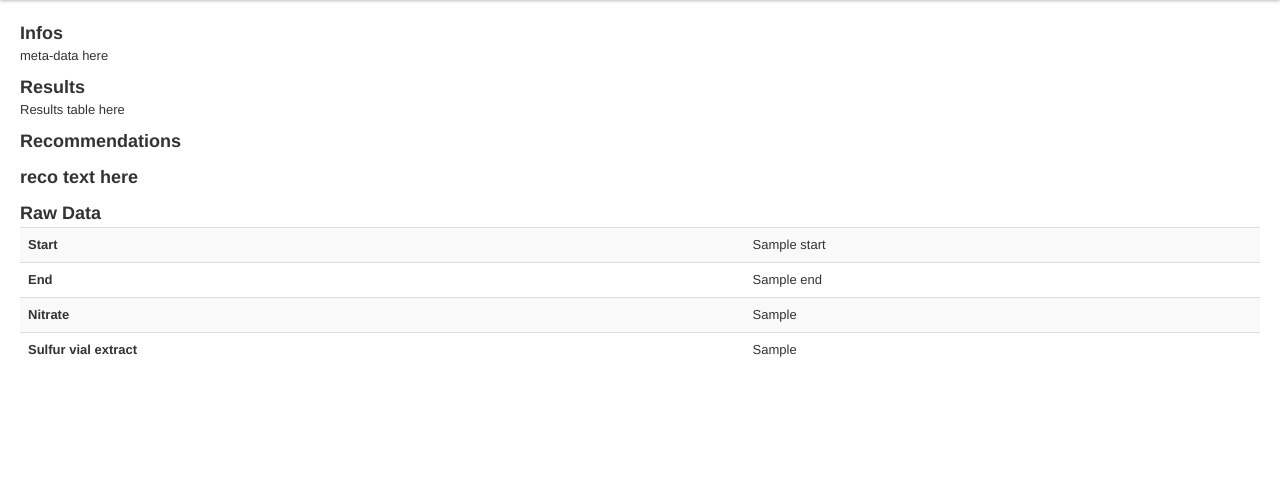
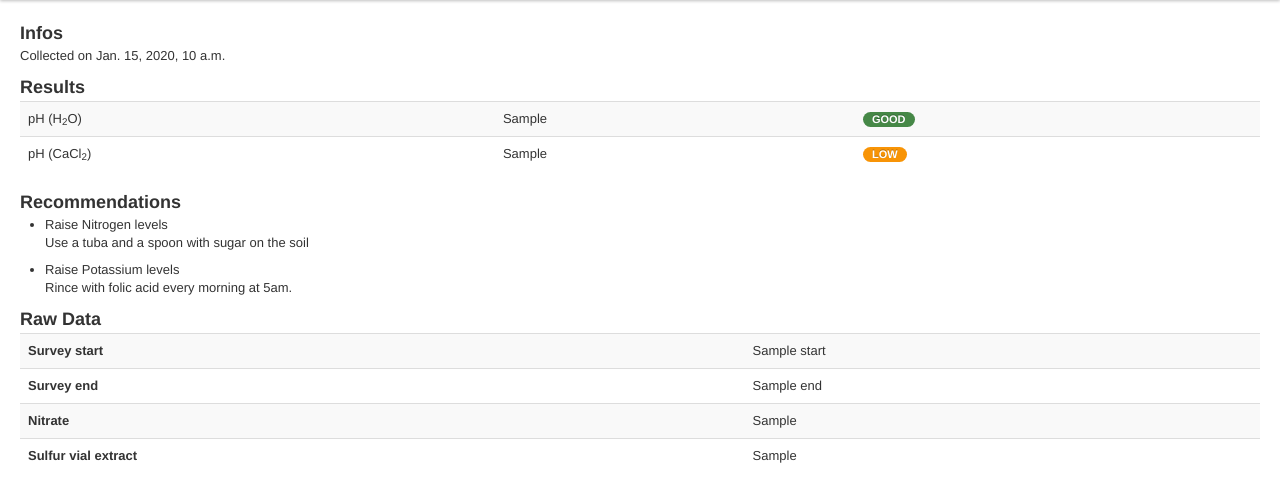
Before and after one commit to SEL-Columbia/microsites, a Django app: template soillab/templates/sample_detail.html in a window 1280 px wide. Shown: the part 40-542 px from the top of the page. Run offline with Django 3.2, Linux system fonts and the light colour scheme; the template is opened without the code that fills it: most values are stand-ins (such as "Sample title", 1, 10 or a date in 2020); parts of the project's set-up code (start-up, migrations or seed data) failed here and were passed over; some libraries are stand-ins or nearby versions.

Commit message:
UI elements in place

```diff
--- a/soillab/templates/sample_detail.html
+++ b/soillab/templates/sample_detail.html
@@ -13,18 +13,26 @@
 {% block content %}
 
 <h3>Infos</h3>
-<p>meta-data here</p>
+<p>Collected on {{ sample.today }}</p>
 
 <h3>Results</h3>
-<p>Results table here</p>
+<table class="table table-striped sample-results">
+<tr><td>pH (H<sub>2</sub>O)</td><td class='result_value'>{{ sample.ph_water_group_ph_water }}</td><td class='result_indic'><span class="badge badge-success">GOOD</span></td></tr>
+<tr><td>pH (CaCl<sub>2</sub>)</td><td class='result_value'>{{ sample.ph_cacl_ph_cacl2_sample }}</td><td class='result_indic'><span class="badge badge-warning">LOW</span></td></tr>
+</table>
 
-<h3>Recommendations</p>
-<p>reco text here</p>
+<h3>Recommendations</h3>
+<ul id="recommendations">
+    <li>Raise Nitrogen levels
+        <p>Use a tuba and a spoon with sugar on the soil</p></li>
+    <li>Raise Potassium levels
+        <p>Rince with folic acid every morning at 5am.</p></li>
+</ul>
 
 <h3>Raw Data</h3>
 <table class="table table-striped">
-<tr><th>Start</th><td>{{ sample.start }}</td></tr>
-<tr><th>End</th><td>{{ sample.end }}</td></tr>
+<tr><th>Survey start</th><td>{{ sample.start }}</td></tr>
+<tr><th>Survey end</th><td>{{ sample.end }}</td></tr>
 <tr><th>Nitrate</th><td>{{ sample.nitrate_group_nitrate }}</td></tr>
 <tr><th>Sulfur vial extract</th><td>{{ sample.sulfur_analysis_sulfur_analysis_vial_extract }}</td></tr>
 </table>
--- a/soillab/views.py
+++ b/soillab/views.py
@@ -68,7 +68,7 @@ def sample_detail(request, sample_id):
         raise Http404(u"Requested Sample (%(sample)s) does not exist."
                       % {'sample': sample_id})
 
-    # from pprint import pprint as pp ; pp(sample)
+    from pprint import pprint as pp ; pp(sample)
 
     context.update({'sample': sample})
 
```
Also changed, not shown: soillab/static/css/soillab.css (+18 -0 lines).
